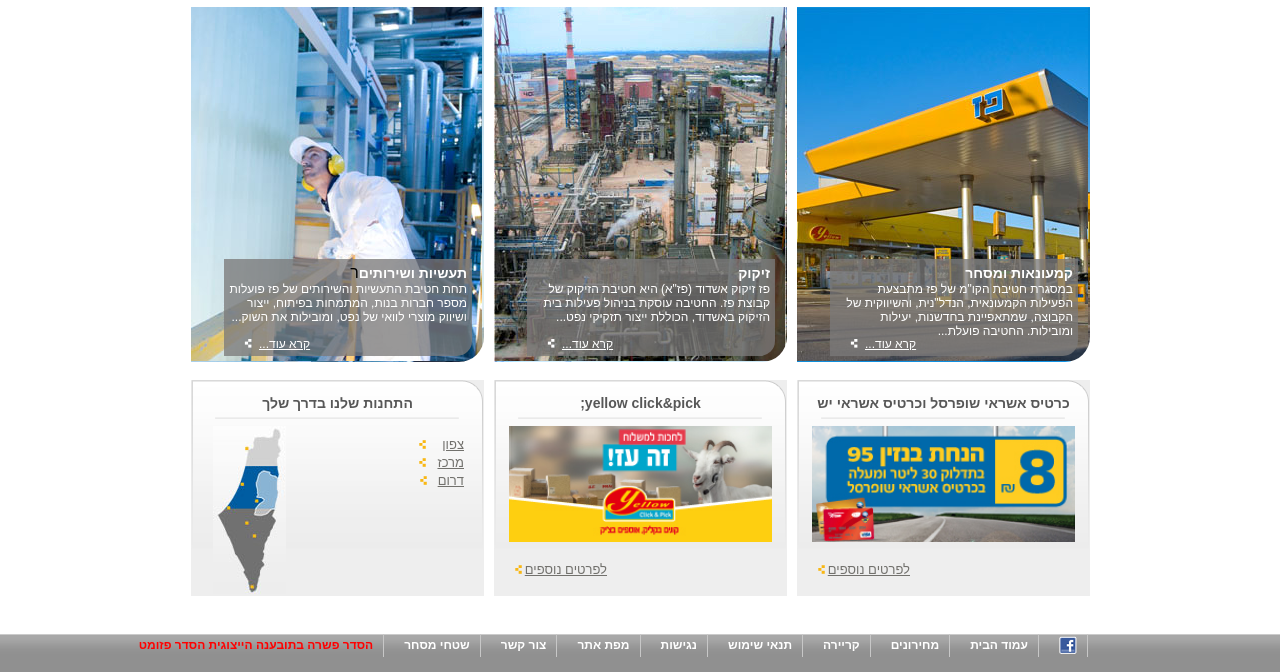
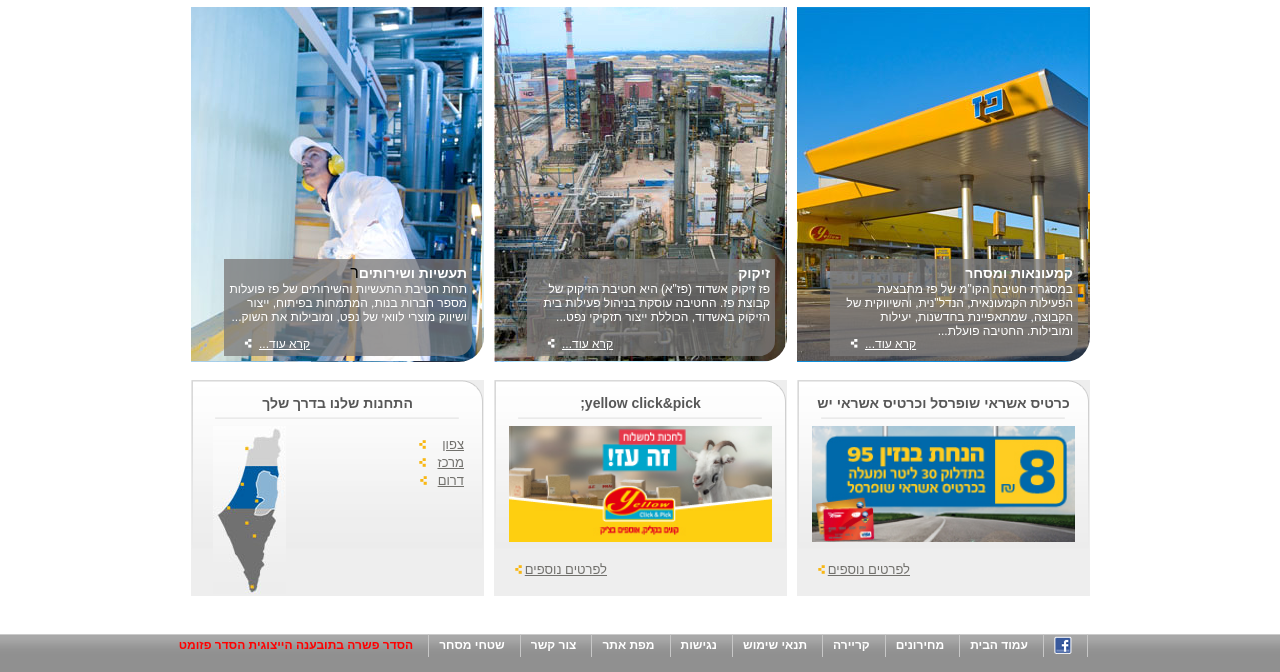
Before and after one commit to duck202/middle-project, a plain HTML site: page index.html in a window 1280 px wide. Shown: the part 128-800 px from the top of the page. Drawn offline with Linux system fonts and the light colour scheme.

Commit message:
footer nav fix

```diff
--- a/style.css
+++ b/style.css
@@ -333,5 +333,5 @@ text-decoration-line: underline;
     color: white;
     font-weight: bold;
     text-decoration-line: none;
-    margin:10px;
+    padding-right:15px;
     }
```
